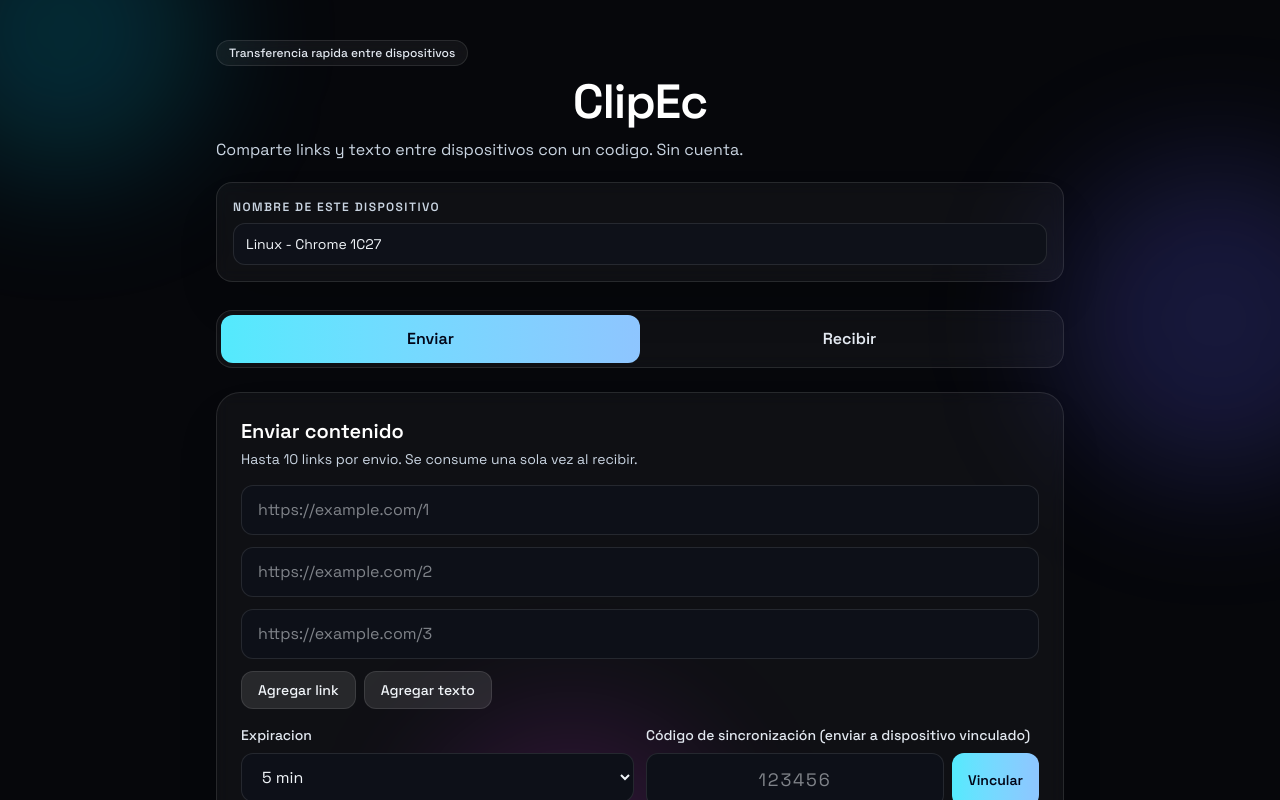
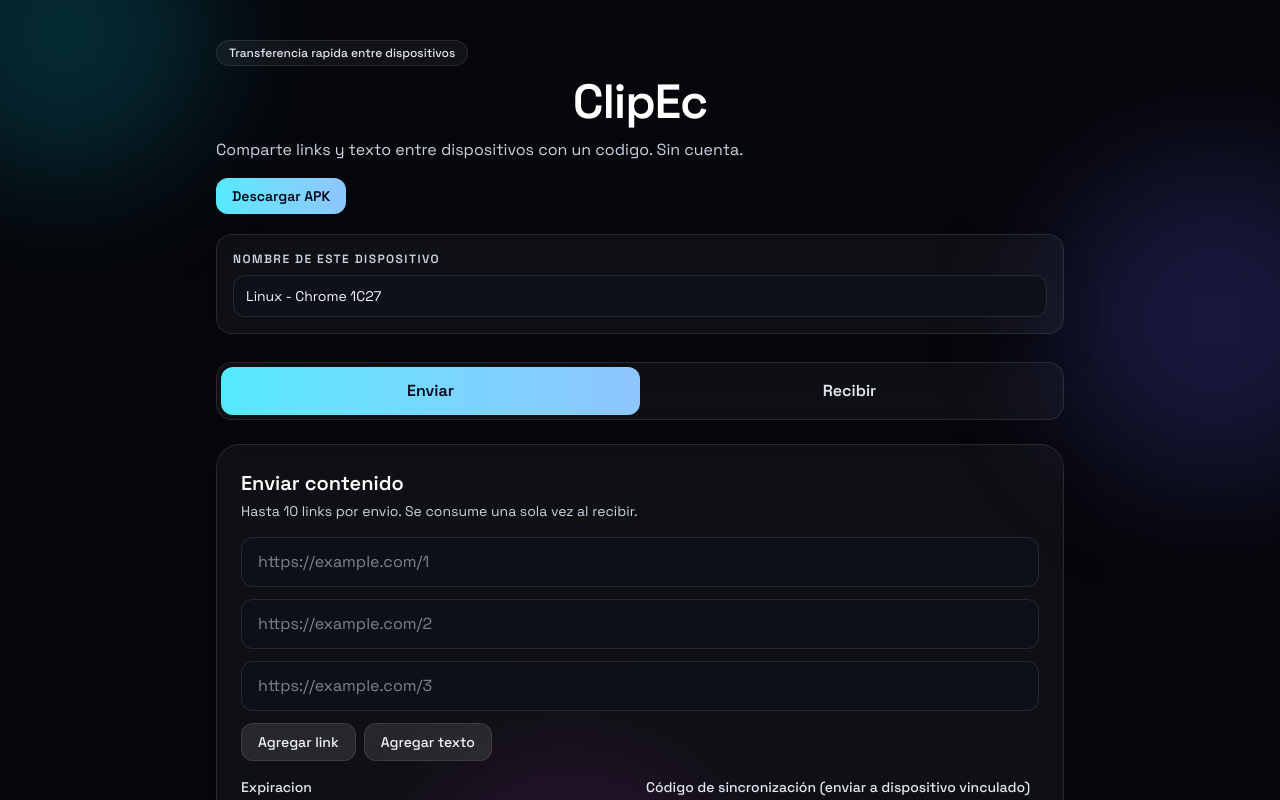
Before and after one commit to lufergio/clipcode, a Next.js app: page / in a window 1280 px wide. Shown: the top 800 px of the page. Built offline with nearby package versions, Linux system fonts and the light colour scheme.

Commit message:
feat: add direct APK download button

```diff
--- a/app/page.tsx
+++ b/app/page.tsx
@@ -1008,6 +1008,16 @@ export default function HomePage() {
           <p className="mt-3 max-w-2xl text-sm text-slate-300 sm:text-base">
             Comparte links y texto entre dispositivos con un codigo. Sin cuenta.
           </p>
+          <div className="mt-4">
+            <a
+              href="https://github.com/lufergio/clipcode/releases/download/android-v1.0.0/clipecapp.apk"
+              target="_blank"
+              rel="noopener noreferrer"
+              className="inline-flex items-center rounded-xl bg-gradient-to-r from-cyan-300 to-blue-300 px-4 py-2 text-sm font-semibold text-slate-950 transition hover:brightness-110"
+            >
+              Descargar APK
+            </a>
+          </div>
           <div className="mt-5 rounded-2xl border border-white/10 bg-white/[0.04] p-4 shadow-2xl shadow-black/20 backdrop-blur">
             <label className="mb-2 block text-xs font-semibold uppercase tracking-[0.12em] text-slate-300">
               Nombre de este dispositivo
```
